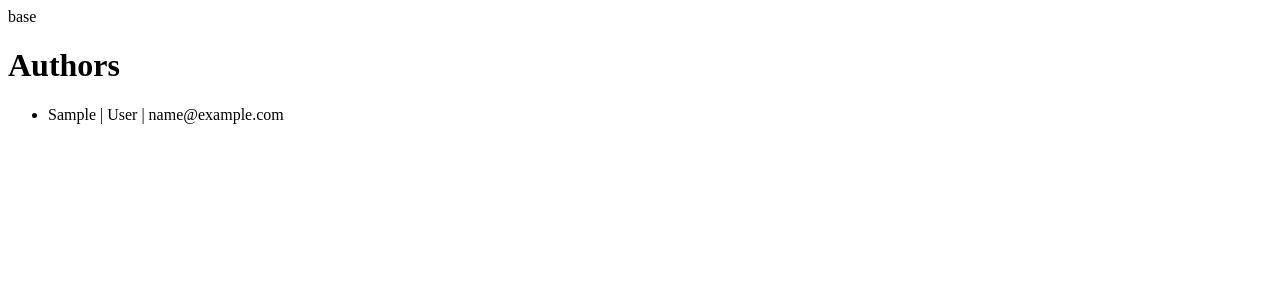
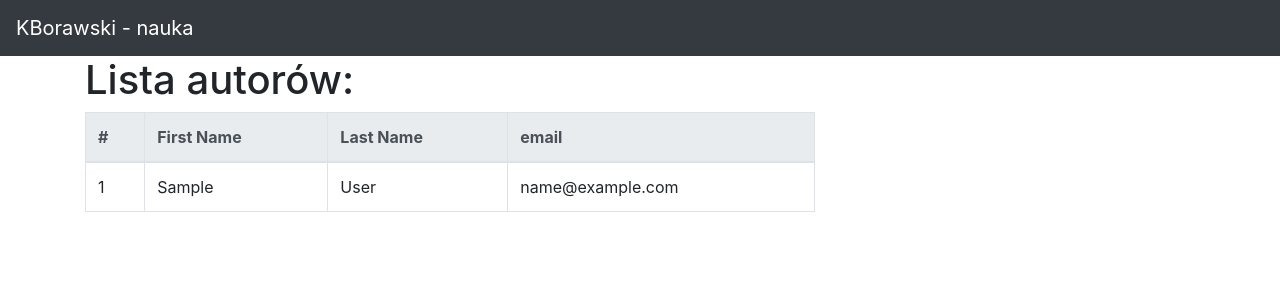
Before and after one commit to Msegun/FirstDjangoProject, a Django app: page / in a window 1280 px wide. Shown: the top 300 px of the page. Run offline with Django 3.2, Linux system fonts and the light colour scheme; tables that the repository leaves empty hold one stand-in row (values such as "Sample post"); some libraries are stand-ins or nearby versions.

Commit message:
Updating bootstrap and creating tables in templates

```diff
--- a/myLibrary/Authors/templates/Authors/author_list.html
+++ b/myLibrary/Authors/templates/Authors/author_list.html
@@ -1,11 +1,26 @@
 {% extends 'base.html' %}
+
 {% block content %}
-    <h1>Authors</h1>
-    <ul>
-    {% for author in object_list %}
-        <li>{{ author.first_name }} | {{ author.last_name }} | {{ author.email }} </li>
-    {% empty %}
-        <li>No authors yet.</li>
-    {% endfor %}
-    </ul>
+    <h1>Lista autorów:</h1>
+
+    <table class="table table-bordered table-hover">
+        <thead class = "thead-light">
+            <tr>
+              <th scope="col">#</th>
+              <th scope="col">First Name</th>
+              <th scope="col">Last Name</th>
+              <th scope="col">email</th>
+            </tr>
+        </thead>
+        {% for author in object_list %}
+            <tr>
+                <td> {{ author.id }} </td>
+                <td> {{ author.first_name }} </td>
+                <td> {{ author.last_name }} </td>
+                <td> {{ author.email }} </td>
+            </tr>
+        {% empty %}
+            <li>No authors yet.</li>
+        {% endfor %}
+    </table>
 {% endblock %}
--- a/myLibrary/Authors/templates/base.html
+++ b/myLibrary/Authors/templates/base.html
@@ -2,11 +2,28 @@
 <html lang="en">
 <head>
     <meta charset="UTF-8">
-    <title>Title</title>
+    <title>Authors</title>
+
+    <link rel="stylesheet" href="https://stackpath.bootstrapcdn.com/bootstrap/4.1.3/css/bootstrap.min.css" integrity="sha384-MCw98/SFnGE8fJT3GXwEOngsV7Zt27NXFoaoApmYm81iuXoPkFOJwJ8ERdknLPMO" crossorigin="anonymous">
 </head>
 <body>
-base
- {% block content %}
- {% endblock %}
+
+    <script src="https://code.jquery.com/jquery-3.2.1.slim.min.js" integrity="sha384-KJ3o2DKtIkvYIK3UENzmM7KCkRr/rE9/Qpg6aAZGJwFDMVNA/GpGFF93hXpG5KkN" crossorigin="anonymous"></script>
+    <script src="https://cdnjs.cloudflare.com/ajax/libs/popper.js/1.12.9/umd/popper.min.js" integrity="sha384-ApNbgh9B+Y1QKtv3Rn7W3mgPxhU9K/ScQsAP7hUibX39j7fakFPskvXusvfa0b4Q" crossorigin="anonymous"></script>
+    <script src="https://maxcdn.bootstrapcdn.com/bootstrap/4.0.0/js/bootstrap.min.js" integrity="sha384-JZR6Spejh4U02d8jOt6vLEHfe/JQGiRRSQQxSfFWpi1MquVdAyjUar5+76PVCmYl" crossorigin="anonymous"></script>
+
+    <nav class="navbar navbar-dark bg-dark">
+          <a class="navbar-brand" href="">KBorawski - nauka</a>
+    </nav>
+
+    <div class="container">
+        <div class="row">
+            <div class="col-md-8">
+                {% block content %}
+                {% endblock %}
+            </div>
+        </div>
+    </div>
+
 </body>
 </html>
```
